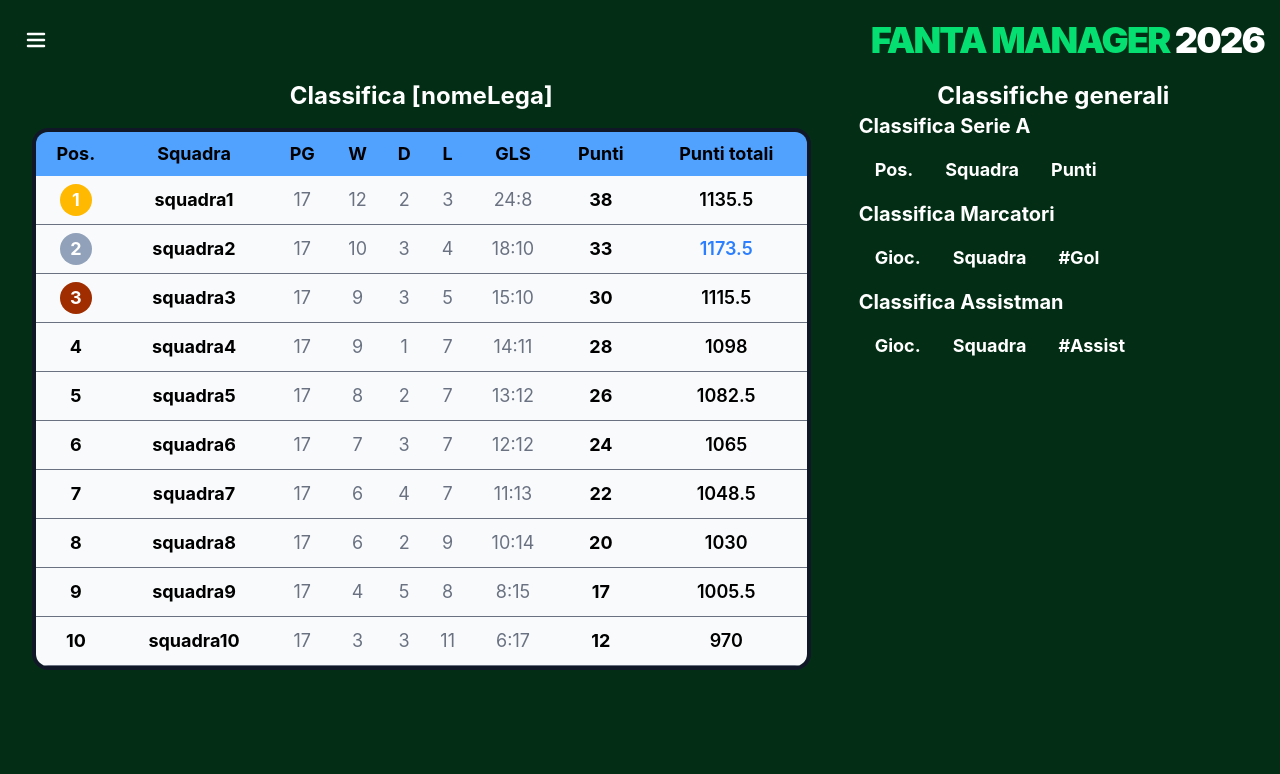
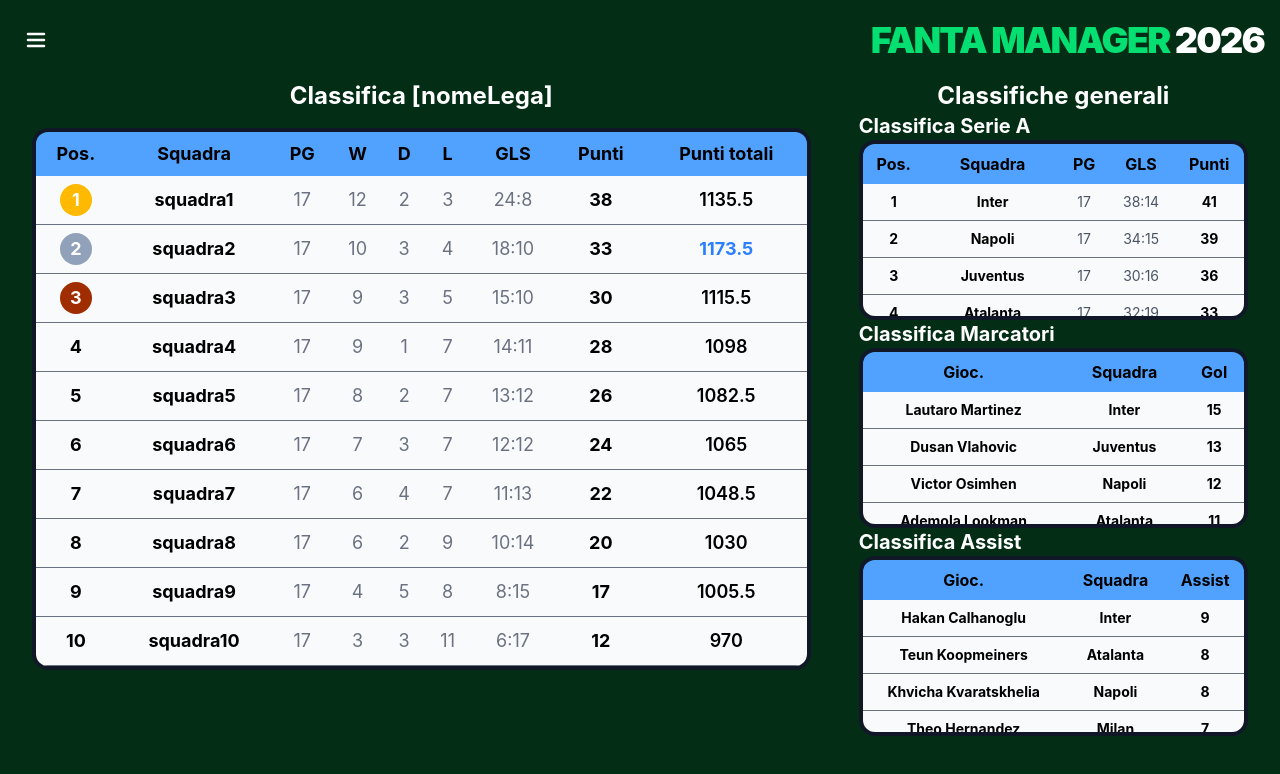
Before and after one commit to AleSigno4/FantaManager, a React (Vite) app in the folder frontend/: page /leaderboard in a window 1280 px wide. Shown: the top 774 px of the page. Built offline with nearby package versions, Linux system fonts and the light colour scheme.

Commit message:
feat(Leaderboard.jsx): Create general standings with mocks

```diff
--- /dev/null
+++ b/frontend/src/mocks/serieA_standing.json
@@ -0,0 +1,22 @@
+[
+  { "id": 1, "team_name": "Inter", "played": 17, "points": 41, "goals_for": 38, "goals_against": 14 },
+  { "id": 2, "team_name": "Napoli", "played": 17, "points": 39, "goals_for": 34, "goals_against": 15 },
+  { "id": 3, "team_name": "Juventus", "played": 17, "points": 36, "goals_for": 30, "goals_against": 16 },
+  { "id": 4, "team_name": "Atalanta", "played": 17, "points": 33, "goals_for": 32, "goals_against": 19 },
+  { "id": 5, "team_name": "Milan", "played": 17, "points": 31, "goals_for": 27, "goals_against": 20 },
+  { "id": 6, "team_name": "Bologna", "played": 17, "points": 29, "goals_for": 24, "goals_against": 19 },
+  { "id": 7, "team_name": "Roma", "played": 17, "points": 27, "goals_for": 23, "goals_against": 21 },
+  { "id": 8, "team_name": "Lazio", "played": 17, "points": 26, "goals_for": 22, "goals_against": 22 },
+  { "id": 9, "team_name": "Fiorentina", "played": 17, "points": 24, "goals_for": 21, "goals_against": 23 },
+  { "id": 10, "team_name": "Torino", "played": 17, "points": 22, "goals_for": 18, "goals_against": 22 },
+  { "id": 11, "team_name": "Udinese", "played": 17, "points": 21, "goals_for": 17, "goals_against": 24 },
+  { "id": 12, "team_name": "Genoa", "played": 17, "points": 20, "goals_for": 16, "goals_against": 25 },
+  { "id": 13, "team_name": "Cagliari", "played": 17, "points": 19, "goals_for": 15, "goals_against": 26 },
+  { "id": 14, "team_name": "Hellas Verona", "played": 17, "points": 18, "goals_for": 14, "goals_against": 27 },
+  { "id": 15, "team_name": "Como", "played": 17, "points": 18, "goals_for": 16, "goals_against": 28 },
+  { "id": 16, "team_name": "Parma", "played": 17, "points": 17, "goals_for": 13, "goals_against": 27 },
+  { "id": 17, "team_name": "Empoli", "played": 17, "points": 15, "goals_for": 12, "goals_against": 30 },
+  { "id": 18, "team_name": "Lecce", "played": 17, "points": 14, "goals_for": 11, "goals_against": 31 },
+  { "id": 19, "team_name": "Venezia", "played": 17, "points": 12, "goals_for": 10, "goals_against": 33 },
+  { "id": 20, "team_name": "Monza", "played": 17, "points": 9, "goals_for": 9, "goals_against": 35 }
+]
--- /dev/null
+++ b/frontend/src/mocks/top_assist.json
@@ -0,0 +1,12 @@
+[
+  { "id": 1, "player_name": "Hakan Calhanoglu", "team_name": "Inter", "assists": 9 },
+  { "id": 2, "player_name": "Teun Koopmeiners", "team_name": "Atalanta", "assists": 8 },
+  { "id": 3, "player_name": "Khvicha Kvaratskhelia", "team_name": "Napoli", "assists": 8 },
+  { "id": 4, "player_name": "Theo Hernandez", "team_name": "Milan", "assists": 7 },
+  { "id": 5, "player_name": "Federico Chiesa", "team_name": "Juventus", "assists": 6 },
+  { "id": 6, "player_name": "Lorenzo Pellegrini", "team_name": "Roma", "assists": 6 },
+  { "id": 7, "player_name": "Riccardo Orsolini", "team_name": "Bologna", "assists": 5 },
+  { "id": 8, "player_name": "Luis Alberto", "team_name": "Lazio", "assists": 5 },
+  { "id": 9, "player_name": "Nicolas Gonzalez", "team_name": "Fiorentina", "assists": 4 },
+  { "id": 10, "player_name": "Ivan Ilic", "team_name": "Torino", "assists": 4 }
+]
--- /dev/null
+++ b/frontend/src/mocks/top_scorer.json
@@ -0,0 +1,12 @@
+[
+  { "id": 1, "player_name": "Lautaro Martinez", "team_name": "Inter", "goals": 15 },
+  { "id": 2, "player_name": "Dusan Vlahovic", "team_name": "Juventus", "goals": 13 },
+  { "id": 3, "player_name": "Victor Osimhen", "team_name": "Napoli", "goals": 12 },
+  { "id": 4, "player_name": "Ademola Lookman", "team_name": "Atalanta", "goals": 11 },
+  { "id": 5, "player_name": "Christian Pulisic", "team_name": "Milan", "goals": 10 },
+  { "id": 6, "player_name": "Riccardo Orsolini", "team_name": "Bologna", "goals": 9 },
+  { "id": 7, "player_name": "Paulo Dybala", "team_name": "Roma", "goals": 8 },
+  { "id": 8, "player_name": "Ciro Immobile", "team_name": "Lazio", "goals": 7 },
+  { "id": 9, "player_name": "Moise Kean", "team_name": "Fiorentina", "goals": 6 },
+  { "id": 10, "player_name": "Duvan Zapata", "team_name": "Torino", "goals": 5 }
+]
--- a/frontend/src/pages/Leaderboard.jsx
+++ b/frontend/src/pages/Leaderboard.jsx
@@ -1,8 +1,11 @@
 import teams from "../mocks/leaderboard.json";
 import { getRankColor } from "../utils/helpers.js";
+import serieATeams from "../mocks/serieA_standing.json";
+import topScorer from "../mocks/top_scorer.json";
+import topAssist from "../mocks/top_assist.json";
 
 export default function Leaderboard() {
-  const maxPt = Math.max(...teams.map(t => t.total_points))
+  const maxPt = Math.max(...teams.map((t) => t.total_points));
 
   return (
     <div className="flex mx-8 gap-12">
@@ -39,15 +42,21 @@ export default function Leaderboard() {
                     </span>
                   </td>{" "}
                   <td className="p-2 text-center font-bold">{team.team_id}</td>
-                  <td className="p-2 text-center text-gray-500">{team.played}</td>
+                  <td className="p-2 text-center text-gray-500">
+                    {team.played}
+                  </td>
                   <td className="p-2 text-center text-gray-500">{team.won}</td>
-                  <td className="p-2 text-center text-gray-500">{team.drawn}</td>
+                  <td className="p-2 text-center text-gray-500">
+                    {team.drawn}
+                  </td>
                   <td className="p-2 text-center text-gray-500">{team.lost}</td>
                   <td className="p-2 text-center text-gray-500">
                     {team.total_score_for}:{team.total_score_against}
                   </td>
                   <td className="p-2 text-center font-bold">{team.points}</td>
-                  <td className={`p-2 text-center font-semibold ${team.total_points === maxPt && "text-blue-500"}`}>
+                  <td
+                    className={`p-2 text-center font-semibold ${team.total_points === maxPt && "text-blue-500 font-bold!"}`}
+                  >
                     {team.total_points}
                   </td>
                 </tr>
@@ -62,39 +71,85 @@ export default function Leaderboard() {
         </h3>
         <div>
           <h4 className="text-white text-xl font-bold">Classifica Serie A</h4>
-          <table className="text-white">
-            <thead className="text-lg font-bold">
+          <div className="rounded-2xl border-4 border-gray-900 overflow-hidden max-h-[22.5vh] overflow-y-auto custom-scrollbar">
+            <table className="w-full rounded-2xl border-collapse">
+              <thead className="font-bold bg-blue-400 top-0 sticky">
                 <tr>
-                <th className="p-4">Pos.</th>
-                <th className="p-4">Squadra</th>
-                <th className="p-4">Punti</th>
+                  <th className="p-2">Pos.</th>
+                  <th className="p-2">Squadra</th>
+                  <th className="p-2">PG</th>
+                  <th className="p-2">GLS</th>
+                  <th className="p-2">Punti</th>
                 </tr>
               </thead>
+              <tbody className="bg-gray-50 text-sm">
+                {serieATeams.map((team) => (
+                  <tr
+                    key={team.id}
+                    className="border-b border-gray-500 bg hover:bg-gray-200"
+                  >
+                    <td className="p-2 text-center font-bold">{team.id}</td>
+                    <td className="p-2 text-center font-bold">{team.team_name}</td>
+                    <td className="p-2 text-center text-gray-600">{team.played}</td>
+                    <td className="p-2 text-center text-gray-600">{team.goals_for}:{team.goals_against}</td>
+                    <td className="p-2 text-center font-bold">{team.points}</td>
+                  </tr>
+                ))}
+              </tbody>
             </table>
+          </div>
         </div>
         <div>
           <h4 className="text-white text-xl font-bold">Classifica Marcatori</h4>
-          <table className="text-white">
-            <thead className="text-lg font-bold">
+          <div className="rounded-2xl border-4 border-gray-900 overflow-hidden max-h-[22.5vh] overflow-y-auto custom-scrollbar">
+            <table className="w-full rounded-2xl border-collapse">
+              <thead className="font-bold bg-blue-400 top-0 sticky">
                 <tr>
-                <th className="p-4">Gioc.</th>
-                <th className="p-4">Squadra</th>
-                <th className="p-4">#Gol</th>
+                  <th className="p-2">Gioc.</th>
+                  <th className="p-2">Squadra</th>
+                  <th className="p-2">Gol</th>
                 </tr>
               </thead>
+              <tbody className="bg-gray-50 text-sm">
+                {topScorer.map((team) => (
+                  <tr
+                    key={team.id}
+                    className="border-b border-gray-500 bg hover:bg-gray-200"
+                  >
+                    <td className="p-2 text-center font-bold">{team.player_name}</td>
+                    <td className="p-2 text-center font-bold">{team.team_name}</td>
+                    <td className="p-2 text-center font-bold">{team.goals}</td>
+                  </tr>
+                ))}
+              </tbody>
             </table>
           </div>
+        </div>
         <div>
-          <h4 className="text-white text-xl font-bold">Classifica Assistman</h4>
-          <table className="text-white">
-            <thead className="text-lg font-bold">
+          <h4 className="text-white text-xl font-bold">Classifica Assist</h4>
+          <div className="rounded-2xl border-4 border-gray-900 overflow-hidden max-h-[22.5vh] overflow-y-auto custom-scrollbar">
+            <table className="w-full rounded-2xl border-collapse">
+              <thead className="font-bold bg-blue-400 top-0 sticky">
                 <tr>
-                <th className="p-4">Gioc.</th>
-                <th className="p-4">Squadra</th>
-                <th className="p-4">#Assist</th>
+                  <th className="p-2">Gioc.</th>
+                  <th className="p-2">Squadra</th>
+                  <th className="p-2">Assist</th>
                 </tr>
               </thead>
+              <tbody className="bg-gray-50 text-sm">
+                {topAssist.map((team) => (
+                  <tr
+                    key={team.id}
+                    className="border-b border-gray-500 bg hover:bg-gray-200"
+                  >
+                    <td className="p-2 text-center font-bold">{team.player_name}</td>
+                    <td className="p-2 text-center font-bold">{team.team_name}</td>
+                    <td className="p-2 text-center font-bold">{team.assists}</td>
+                  </tr>
+                ))}
+              </tbody>
             </table>
+          </div>
         </div>
       </div>
     </div>
```
Lines whose indentation alone changed are shown as unchanged.
